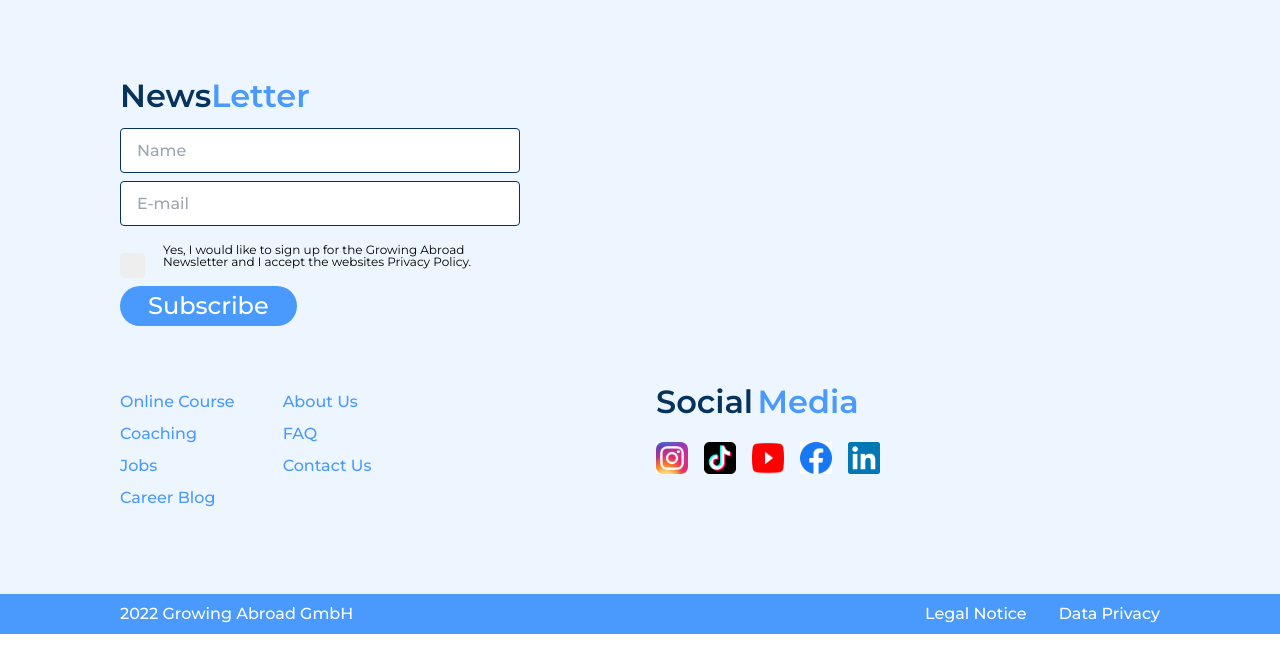
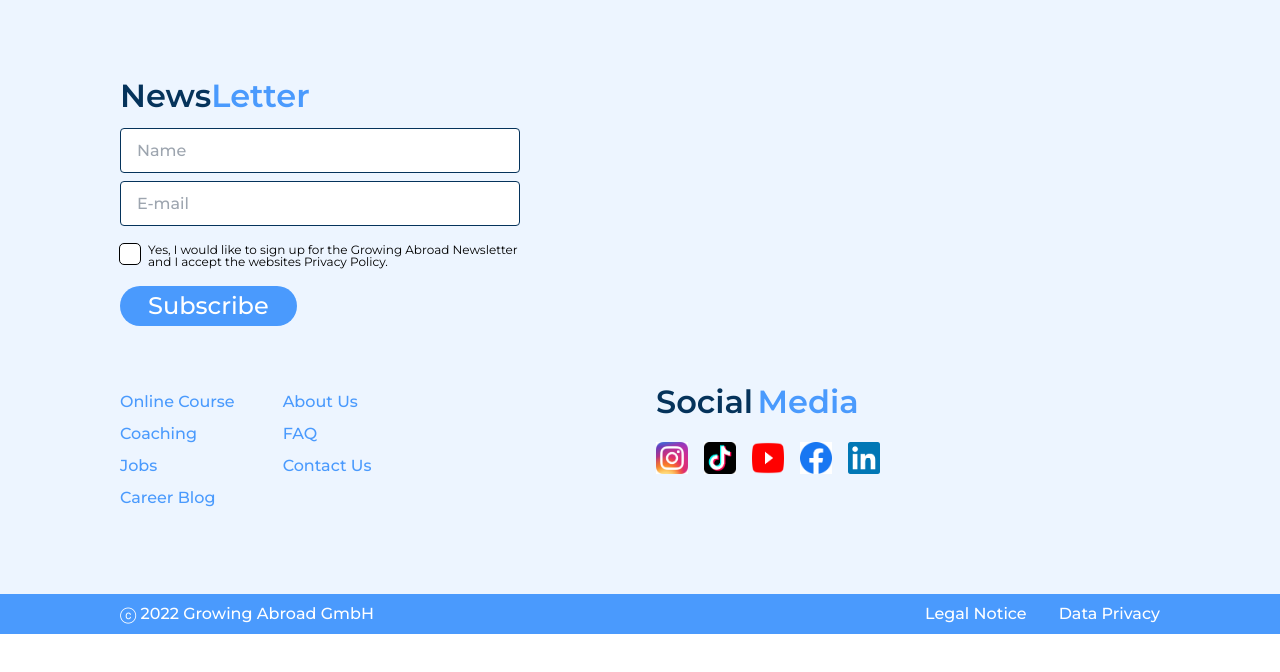
Before and after one commit to Growing-Abroad/client, a React (Vite) app: page / in a window 1280 px wide. Shown: the top 672 px of the page. Built offline with nearby package versions, Linux system fonts and the light colour scheme.

Commit message:
fixed footer styles and app

```diff
--- a/src/components/Footer/index.tsx
+++ b/src/components/Footer/index.tsx
@@ -60,7 +60,7 @@ export default function Footer() {
 
       <FooterBottomContainer>
         <FooterBottomWrapper>
-          <span>2022 Growing Abroad GmbH</span>
+          <span>&#9426;&nbsp;2022 Growing Abroad GmbH</span>
           <FooterBottomRight>
             <Links href="#">Legal Notice</Links>
             <Links href="#">Data Privacy</Links>
--- a/src/components/Footer/style.ts
+++ b/src/components/Footer/style.ts
@@ -13,10 +13,13 @@ export const StyledFooter = styled.footer`
   display: flex;
   flex-direction: column;
   background-color: ${terciaryBlue};
+  align-items: center;
+  width: 100%;
 `;
 
 export const FooterContentWrapper = styled.div`
   max-width: ${maxWidthAll};
+  width: 100%;
   padding: 80px 120px;
   display: flex;
   flex-direction: column;
@@ -68,18 +71,19 @@ export const Media = styled.img<IMedia>`
 
 export const FooterBottomContainer = styled.div`
   display: flex;
+  justify-content: center;
   background-color: ${secondaryBlue};
   color: white;
   width: 100%;
-  padding: 12px ${globalHorizontalPadding};
 `;
 
 export const FooterBottomWrapper = styled.div`
   display: flex;
   justify-content: space-between;
   font-weight: 500;
+  max-width: ${maxWidthAll};
   width: 100%;
-  max-width: ${maxWidthAll};
+  padding: 12px ${globalHorizontalPadding};
 `;
 
 export const FooterBottomRight = styled.div`
--- a/src/components/news-letter/style.ts
+++ b/src/components/news-letter/style.ts
@@ -4,12 +4,12 @@ import { theme } from '../../styles/theme';
 const {
   colors: { secondaryBlue },
 } = theme;
-const boxSize = 25;
+const boxSize = 20;
 
 export const CheckboxWrapper = styled.label`
   display: block;
   position: relative;
-  padding-left: 35px;
+  padding-left: ${boxSize}px;
   margin-bottom: 12px;
   cursor: pointer;
   font-size: 22px;
@@ -27,16 +27,17 @@ export const CheckboxWrapper = styled.label`
   }
   span {
     position: absolute;
-    top: ${42 / 2 - boxSize / 2}px;
+    top: ${0}px;
     left: 0;
     height: ${boxSize}px;
     width: ${boxSize}px;
     border-radius: 4px;
-    background-color: #eee;
+    outline: 1px solid black;
+    background-color: white;
   }
 
   &:hover input ~ span {
-    background-color: #ccc;
+    background-color: #eee;
   }
 
   & input:checked ~ span {
@@ -54,8 +55,8 @@ export const CheckboxWrapper = styled.label`
   }
 
   & span:after {
-  left: 9px;
-  top: 5px;
+  left: 7px;
+  top: 2px;
   width: 5px;
   height: 10px;
   border: solid white;
--- a/src/pages/App/index.tsx
+++ b/src/pages/App/index.tsx
@@ -1,10 +1,11 @@
 import Footer from '../../components/Footer';
+import { Main } from './styles';
 
 function App() {
   return (
-    <div>
+    <Main>
       <Footer></Footer>
-    </div>
+    </Main>
   );
 }
 
--- a/src/pages/App/styles.ts
+++ b/src/pages/App/styles.ts
@@ -33,3 +33,10 @@ export const Button = styled.button<IButtonProps>`
   width: ${(props) => props.width || 'min-content'};
   font-size: ${(props) => props.fontSize || '1rem'};
 `;
+
+export const Main = styled.div`
+  display: flex;
+  flex-direction: center;
+  align-items:center;
+  width: 100vw;
+`;
--- a/src/styles/global-styles.ts
+++ b/src/styles/global-styles.ts
@@ -15,6 +15,10 @@ export const GlobalStyles = createGlobalStyle`
 
   body {
     line-height: 1;
+
+    #root {
+      width: 100vw;
+    }
   }
 
   blockquote, q {
```
